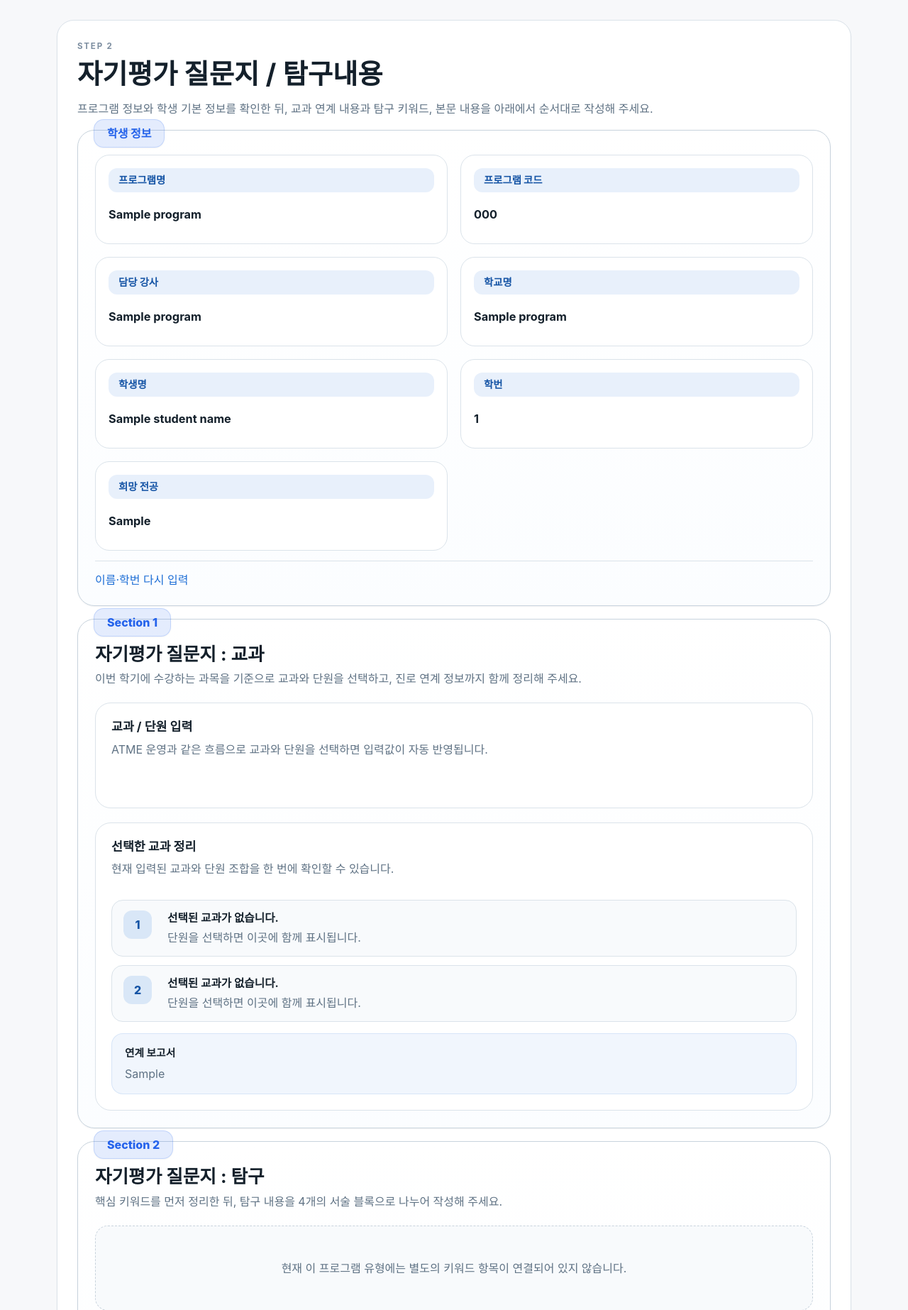
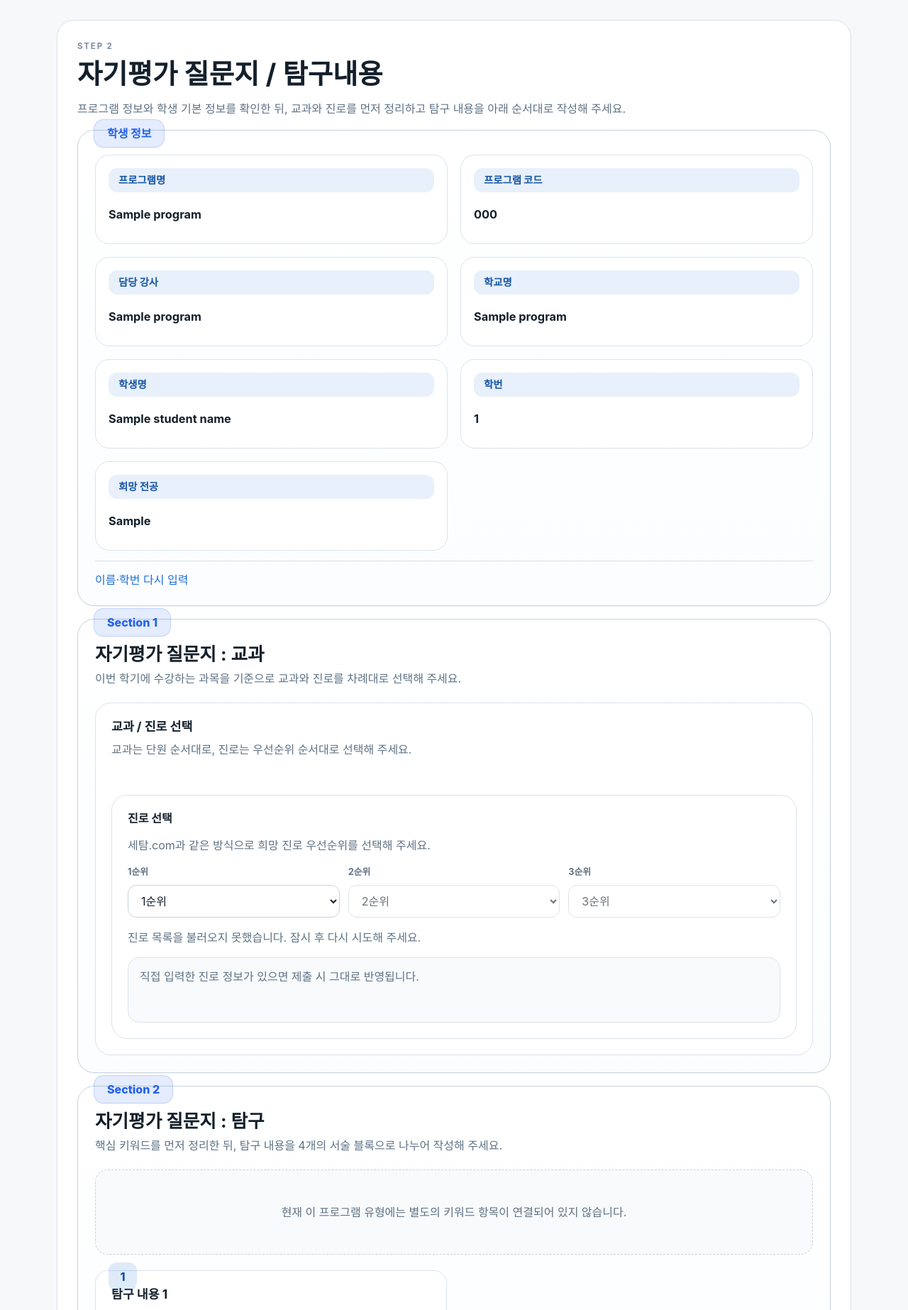
Before and after one commit to moonstar1268/ATME-camp, a Python web app: template templates/student_form.html in a window 1280 px wide. Shown: the part 76-1922 px from the top of the page at 71% size. Run offline with Jinja, Linux system fonts and the light colour scheme; the template is opened without the code that fills it: most values are stand-ins (such as "Sample title", 1, 10 or a date in 2020).

Commit message:
Refine admin forms and student selectors

```diff
--- a/static/app.css
+++ b/static/app.css
@@ -126,11 +126,11 @@
 
 .sidebar-role-chip {
   align-self: flex-start;
-  padding: 8px 12px;
+  padding: 10px 16px;
   border-radius: 999px;
   background: rgba(255, 255, 255, 0.1);
   color: #f8fafc;
-  font-size: 0.9rem;
+  font-size: 1.08rem;
   font-weight: 700;
 }
 
@@ -1254,6 +1254,74 @@
   gap: 14px;
 }
 
+.student-selection-layout {
+  display: grid;
+  grid-template-columns: minmax(0, 1.15fr) minmax(320px, 0.85fr);
+  gap: 20px;
+  align-items: start;
+}
+
+.student-selection-column {
+  display: grid;
+  gap: 18px;
+}
+
+.student-selector-group {
+  display: grid;
+  gap: 14px;
+  padding: 18px;
+  border: 1px solid var(--border);
+  border-radius: 18px;
+  background: var(--surface-soft);
+}
+
+.student-selector-group h5,
+.student-career-panel h5 {
+  margin: 0;
+  font-size: 1rem;
+  line-height: 1.3;
+}
+
+.student-selector-group p,
+.student-career-panel p,
+.student-selector-summary,
+.student-career-summary,
+.student-career-major-list {
+  margin: 0;
+  color: var(--text-soft);
+}
+
+.student-selector-toolbar {
+  display: flex;
+  justify-content: flex-end;
+}
+
+.student-career-panel {
+  display: grid;
+  gap: 16px;
+  min-height: 100%;
+  padding: 22px;
+  border: 1px solid var(--border);
+  border-radius: 22px;
+  background: #ffffff;
+}
+
+.student-career-grid {
+  display: grid;
+  grid-template-columns: repeat(3, minmax(0, 1fr));
+  gap: 12px;
+}
+
+.student-career-major-list {
+  min-height: 92px;
+  padding: 14px 16px;
+  border: 1px solid var(--border);
+  border-radius: 16px;
+  background: var(--surface-soft);
+  white-space: pre-wrap;
+  word-break: break-word;
+}
+
 .student-form-field {
   min-width: 0;
 }
@@ -1932,6 +2000,7 @@
 
   .student-question-layout,
   .student-writing-split,
+  .student-selection-layout,
   .teacher-home-grid,
   .page-grid.two-column,
   .master-detail-placeholder {
@@ -1992,6 +2061,7 @@
   .student-writing-body-grid,
   .teacher-spotlight-grid,
   .teacher-metrics-grid,
+  .student-career-grid,
   .reference-select-grid-school,
   .reference-select-grid-curriculum {
     grid-template-columns: 1fr;
--- a/static/app.js
+++ b/static/app.js
@@ -488,6 +488,7 @@
 
 const referenceCache = {
   cities: null,
+  careers: null,
   curricula: null,
   districts: new Map(),
   schools: new Map(),
@@ -540,6 +541,13 @@
     referenceCache.curricula = await readReferenceData("/references/curricula");
   }
   return referenceCache.curricula;
+}
+
+async function loadDesiredCareers() {
+  if (!referenceCache.careers) {
+    referenceCache.careers = await readReferenceData("/references/desired-careers");
+  }
+  return referenceCache.careers;
 }
 
 async function loadCurriculumUnits(curriculumId) {
@@ -666,7 +674,7 @@
 
   const help = document.createElement("p");
   help.className = "reference-inline-help";
-  help.textContent = "ATME 운영과 같은 흐름으로 교급, 지역, 학교를 순서대로 선택하면 프로그램 학교명이 자동 입력됩니다.";
+  help.textContent = "교급, 지역, 학교를 순서대로 선택하면 프로그램 학교명이 자동 입력됩니다.";
 
   selector.appendChild(levelRow);
   selector.appendChild(searchRow);
@@ -823,48 +831,101 @@
 
 function initStudentCurriculumSelectors() {
   const form = document.querySelector("form[action='/student/submit']");
-  if (!form) {
+  const selectionRoot = form?.querySelector("[data-student-selection-root]");
+  const selectionSource = selectionRoot?.querySelector("[data-student-selection-source]");
+  if (!form || !selectionRoot || !selectionSource) {
     return;
   }
 
-  form.querySelectorAll("input[name^='linked_subject_']").forEach((subjectInput) => {
-    const suffix = subjectInput.name.replace("linked_subject_", "");
+  if (selectionRoot.dataset.selectionReady === "true") {
+    return;
+  }
+  selectionRoot.dataset.selectionReady = "true";
+
+  const curriculumPairs = Array.from({ length: 2 }, (_, index) => {
+    const suffix = String(index + 1);
+    const subjectInput =
+      form.querySelector(`input[name='linked_subject_${suffix}']`) ||
+      form.querySelector(`textarea[name='linked_subject_${suffix}']`);
     const unitInput =
       form.querySelector(`input[name='linked_unit_${suffix}']`) ||
       form.querySelector(`textarea[name='linked_unit_${suffix}']`);
-    const subjectCard = subjectInput.closest("label");
-    const unitCard = unitInput?.closest("label");
 
-    if (!unitInput || !subjectCard || !unitCard) {
-      return;
-    }
-    if (subjectCard.querySelector("[data-curriculum-selector-ui]")) {
-      return;
+    if (!subjectInput || !unitInput) {
+      return null;
     }
 
-    subjectCard.classList.add("curriculum-selector-card");
-    unitCard.hidden = true;
-
+    const subjectLabel = subjectInput.closest("label");
+    const unitLabel = unitInput.closest("label");
+    if (subjectLabel) {
+      subjectLabel.hidden = true;
+    }
+    if (unitLabel) {
+      unitLabel.hidden = true;
+    }
     if (subjectInput.tagName === "INPUT") {
       subjectInput.type = "hidden";
     } else {
       subjectInput.hidden = true;
     }
-
     if (unitInput.tagName === "INPUT") {
       unitInput.type = "hidden";
     } else {
       unitInput.hidden = true;
     }
 
-    const caption = subjectCard.querySelector("span");
-    if (caption) {
-      caption.textContent = `교과/단원 선택 ${suffix}`;
+    return { suffix, subjectInput, unitInput };
+  }).filter(Boolean);
+
+  const careerGoalInput =
+    form.querySelector("input[name='career_goal']") || form.querySelector("textarea[name='career_goal']");
+  const careerMajorInput =
+    form.querySelector("input[name='career_major']") || form.querySelector("textarea[name='career_major']");
+
+  const careerGoalLabel = careerGoalInput?.closest("label");
+  const careerMajorLabel = careerMajorInput?.closest("label");
+  if (careerGoalLabel) {
+    careerGoalLabel.hidden = true;
+  }
+  if (careerMajorLabel) {
+    careerMajorLabel.hidden = true;
+  }
+  if (careerGoalInput) {
+    if (careerGoalInput.tagName === "INPUT") {
+      careerGoalInput.type = "hidden";
+    } else {
+      careerGoalInput.hidden = true;
     }
+  }
+  if (careerMajorInput) {
+    if (careerMajorInput.tagName === "INPUT") {
+      careerMajorInput.type = "hidden";
+    } else {
+      careerMajorInput.hidden = true;
+    }
+  }
 
-    const selector = document.createElement("div");
-    selector.className = "reference-enhancer compact-top";
-    selector.dataset.curriculumSelectorUi = "true";
+  const layout = document.createElement("div");
+  layout.className = "student-selection-layout";
+
+  const curriculumColumn = document.createElement("div");
+  curriculumColumn.className = "student-selection-column";
+  const careerColumn = document.createElement("div");
+  careerColumn.className = "student-selection-column";
+
+  selectionRoot.appendChild(layout);
+  layout.appendChild(curriculumColumn);
+  layout.appendChild(careerColumn);
+  selectionSource.hidden = true;
+
+  curriculumPairs.forEach((pair) => {
+    const group = document.createElement("div");
+    group.className = "student-selector-group";
+
+    const title = document.createElement("h5");
+    title.textContent = `교과 선택 ${pair.suffix}`;
+    const description = document.createElement("p");
+    description.textContent = "이번 학기에 수강하는 과목으로 선택해주시기 바랍니다.";
 
     const grid = document.createElement("div");
     grid.className = "reference-select-grid reference-select-grid-curriculum";
@@ -880,37 +941,37 @@
     grid.appendChild(createReferenceField("세부 단원", subUnitSelect));
 
     const summary = document.createElement("p");
-    summary.className = "reference-summary-text";
+    summary.className = "student-selector-summary";
 
-    const help = document.createElement("p");
-    help.className = "reference-inline-help";
-    help.textContent = "이번 학기에 수강하는 과목으로 선택해주시기 바랍니다.";
-
+    const toolbar = document.createElement("div");
+    toolbar.className = "student-selector-toolbar";
     const clearButton = document.createElement("button");
     clearButton.type = "button";
     clearButton.className = "reference-clear-button";
     clearButton.textContent = "선택 초기화";
+    toolbar.appendChild(clearButton);
 
-    selector.appendChild(grid);
-    selector.appendChild(summary);
-    selector.appendChild(help);
-    selector.appendChild(clearButton);
-    subjectCard.appendChild(selector);
+    group.appendChild(title);
+    group.appendChild(description);
+    group.appendChild(grid);
+    group.appendChild(summary);
+    group.appendChild(toolbar);
+    curriculumColumn.appendChild(group);
 
     const updateSummary = () => {
-      if (subjectInput.value && unitInput.value) {
-        summary.textContent = `선택한 교과/단원: ${subjectInput.value} > ${unitInput.value}`;
+      if (pair.subjectInput.value && pair.unitInput.value) {
+        summary.textContent = `${pair.subjectInput.value} > ${pair.unitInput.value}`;
         return;
       }
-      if (subjectInput.value) {
-        summary.textContent = `선택한 교과: ${subjectInput.value}`;
+      if (pair.subjectInput.value) {
+        summary.textContent = `${pair.subjectInput.value} 선택 완료`;
         return;
       }
-      summary.textContent = "선택한 교과/단원이 아직 없습니다.";
+      summary.textContent = "아직 선택한 교과가 없습니다.";
     };
 
     const resetSubUnits = () => {
-      unitInput.value = "";
+      pair.unitInput.value = "";
       subUnitSelect.disabled = true;
       setSelectOptions(subUnitSelect, [], "세부 단원");
       updateSummary();
@@ -931,7 +992,7 @@
         });
 
         const subjectOption = Array.from(subjectSelect.options).find(
-          (option) => option.textContent === subjectInput.value,
+          (option) => option.textContent === pair.subjectInput.value,
         );
         if (!subjectOption?.value) {
           updateSummary();
@@ -947,7 +1008,7 @@
         });
 
         const chosenBigUnit = bigUnits.find((unit) =>
-          String(unitInput.value || "").startsWith(String(unit.curriculumUnitName || "")),
+          String(pair.unitInput.value || "").startsWith(String(unit.curriculumUnitName || "")),
         );
 
         if (chosenBigUnit?.curriculumUnitId) {
@@ -960,7 +1021,7 @@
           });
 
           const chosenSubUnit = Array.from(subUnitSelect.options).find(
-            (option) => option.textContent === unitInput.value,
+            (option) => option.textContent === pair.unitInput.value,
           );
           if (chosenSubUnit?.value) {
             subUnitSelect.value = chosenSubUnit.value;
@@ -975,7 +1036,7 @@
 
     subjectSelect.addEventListener("change", async () => {
       const selectedOption = subjectSelect.options[subjectSelect.selectedIndex];
-      subjectInput.value = selectedOption?.value ? selectedOption.textContent : "";
+      pair.subjectInput.value = selectedOption?.value ? selectedOption.textContent : "";
       resetUnitGroups();
 
       if (!subjectSelect.value) {
@@ -1002,6 +1063,7 @@
         updateSummary();
         return;
       }
+
       try {
         const subUnits = await loadCurriculumSubUnits(unitGroupSelect.value);
         subUnitSelect.disabled = false;
@@ -1015,15 +1077,15 @@
     });
 
     subUnitSelect.addEventListener("change", () => {
-      unitInput.value = subUnitSelect.options[subUnitSelect.selectedIndex]?.value
+      pair.unitInput.value = subUnitSelect.options[subUnitSelect.selectedIndex]?.value
         ? subUnitSelect.options[subUnitSelect.selectedIndex].textContent
         : "";
       updateSummary();
     });
 
     clearButton.addEventListener("click", () => {
-      subjectInput.value = "";
-      unitInput.value = "";
+      pair.subjectInput.value = "";
+      pair.unitInput.value = "";
       subjectSelect.value = "";
       resetUnitGroups();
       updateSummary();
@@ -1033,6 +1095,139 @@
     updateSummary();
     restoreSelection();
   });
+
+  const careerPanel = document.createElement("div");
+  careerPanel.className = "student-career-panel";
+
+  const careerTitle = document.createElement("h5");
+  careerTitle.textContent = "진로 선택";
+  const careerDescription = document.createElement("p");
+  careerDescription.textContent = "세탐.com과 같은 방식으로 희망 진로 우선순위를 선택해 주세요.";
+
+  const careerGrid = document.createElement("div");
+  careerGrid.className = "student-career-grid";
+
+  const careerSelects = [1, 2, 3].map((priority) => {
+    const select = createSelect();
+    careerGrid.appendChild(createReferenceField(`${priority}순위`, select));
+    return select;
+  });
+
+  const careerSummary = document.createElement("p");
+  careerSummary.className = "student-career-summary";
+
+  const majorSummary = document.createElement("div");
+  majorSummary.className = "student-career-major-list";
+
+  careerPanel.appendChild(careerTitle);
+  careerPanel.appendChild(careerDescription);
+  careerPanel.appendChild(careerGrid);
+  careerPanel.appendChild(careerSummary);
+  careerPanel.appendChild(majorSummary);
+  careerColumn.appendChild(careerPanel);
+
+  const selectedCareerIds = ["", "", ""];
+  let careerOptions = [];
+
+  const buildCareerMap = () => {
+    const map = new Map();
+    careerOptions.forEach((career) => {
+      map.set(String(career.desiredCareerId), career);
+    });
+    return map;
+  };
+
+  const updateCareerOptions = () => {
+    const currentMap = buildCareerMap();
+
+    careerSelects.forEach((select, index) => {
+      const selectedValue = selectedCareerIds[index];
+      const otherSelected = selectedCareerIds.filter((value, position) => value && position !== index);
+      const items = careerOptions
+        .filter((career) => !otherSelected.includes(String(career.desiredCareerId)))
+        .map((career) => ({
+          id: String(career.desiredCareerId),
+          name: career.careerField,
+        }));
+
+      setSelectOptions(select, items, `${index + 1}순위`, {
+        valueKey: "id",
+        labelKey: "name",
+        selectedValue,
+      });
+
+      if (selectedValue && !currentMap.has(selectedValue)) {
+        selectedCareerIds[index] = "";
+      }
+      select.disabled = index > 0 && !selectedCareerIds[index - 1];
+    });
+  };
+
+  const updateCareerHiddenInputs = () => {
+    const careerMap = buildCareerMap();
+    const selectedCareers = selectedCareerIds
+      .map((value) => careerMap.get(String(value)))
+      .filter(Boolean);
+
+    const careerNames = selectedCareers.map((career) => career.careerField);
+    const majors = Array.from(
+      new Set(
+        selectedCareers
+          .flatMap((career) => normalizeKeywords(career.relatedMajors || ""))
+          .filter(Boolean),
+      ),
+    );
+
+    if (careerGoalInput) {
+      careerGoalInput.value = careerNames.join(", ");
+    }
+    if (careerMajorInput) {
+      careerMajorInput.value = majors.join(", ");
+    }
+
+    careerSummary.textContent = careerNames.length
+      ? `선택한 진로: ${careerNames.join(" / ")}`
+      : "아직 선택한 진로가 없습니다.";
+    majorSummary.textContent = majors.length
+      ? `연관 학과: ${majors.join(", ")}`
+      : "선택한 진로에 맞는 관련 학과가 이곳에 표시됩니다.";
+  };
+
+  careerSelects.forEach((select, index) => {
+    select.addEventListener("change", () => {
+      selectedCareerIds[index] = select.value || "";
+      for (let position = index + 1; position < selectedCareerIds.length; position += 1) {
+        if (!selectedCareerIds[index]) {
+          selectedCareerIds[position] = "";
+          careerSelects[position].value = "";
+        }
+      }
+      updateCareerOptions();
+      updateCareerHiddenInputs();
+    });
+  });
+
+  const restoreCareers = async () => {
+    try {
+      careerOptions = await loadDesiredCareers();
+      const existingNames = normalizeKeywords(careerGoalInput?.value || "");
+      existingNames.slice(0, 3).forEach((name, index) => {
+        const matched = careerOptions.find((career) => career.careerField === name);
+        if (matched) {
+          selectedCareerIds[index] = String(matched.desiredCareerId);
+        }
+      });
+      updateCareerOptions();
+      updateCareerHiddenInputs();
+    } catch {
+      careerSummary.textContent = "진로 목록을 불러오지 못했습니다. 잠시 후 다시 시도해 주세요.";
+      majorSummary.textContent = careerMajorInput?.value || "직접 입력한 진로 정보가 있으면 제출 시 그대로 반영됩니다.";
+    }
+  };
+
+  updateCareerOptions();
+  updateCareerHiddenInputs();
+  restoreCareers();
 }
 
 function openDialog(dialog) {
--- a/templates/student_form.html
+++ b/templates/student_form.html
@@ -28,7 +28,7 @@
           <p class="section-kicker">STEP 2</p>
           <h2>자기평가 질문지 / 탐구내용</h2>
           <p class="card-description">
-            프로그램 정보와 학생 기본 정보를 확인한 뒤, 교과 연계 내용과 탐구 키워드, 본문 내용을 아래에서 순서대로 작성해 주세요.
+            프로그램 정보와 학생 기본 정보를 확인한 뒤, 교과와 진로를 먼저 정리하고 탐구 내용을 아래 순서대로 작성해 주세요.
           </p>
         </div>
 
@@ -78,17 +78,17 @@
           <div class="student-writing-header">
             <div>
               <h3>자기평가 질문지 : 교과</h3>
-              <p>이번 학기에 수강하는 과목을 기준으로 교과와 단원을 선택하고, 진로 연계 정보까지 함께 정리해 주세요.</p>
+              <p>이번 학기에 수강하는 과목을 기준으로 교과와 진로를 차례대로 선택해 주세요.</p>
             </div>
           </div>
 
-          <div class="student-writing-split">
-            <div class="student-section-panel">
-              <div class="section-head">
-                <h4>교과 / 단원 입력</h4>
-                <p>ATME 운영과 같은 흐름으로 교과와 단원을 선택하면 입력값이 자동 반영됩니다.</p>
-              </div>
+          <div class="student-section-panel student-selection-shell" data-student-selection-root>
+            <div class="section-head">
+              <h4>교과 / 진로 선택</h4>
+              <p>교과는 단원 순서대로, 진로는 우선순위 순서대로 선택해 주세요.</p>
+            </div>
 
+            <div class="student-selection-fallback" data-student-selection-source>
               <div class="student-curriculum-grid">
                 {% for field in question_schema.flat_fields %}
                   {% if field.id in curriculum_ids %}
@@ -125,34 +125,6 @@
                 {% endfor %}
               </div>
             </div>
-
-            <div class="student-section-panel">
-              <div class="section-head">
-                <h4>선택한 교과 정리</h4>
-                <p>현재 입력된 교과와 단원 조합을 한 번에 확인할 수 있습니다.</p>
-              </div>
-
-              <div class="student-summary-list">
-                {% for index in [1, 2] %}
-                  {% set selected_subject = form_data.answers.get('linked_subject_' ~ index, '') %}
-                  {% set selected_unit = form_data.answers.get('linked_unit_' ~ index, '') %}
-                  <div class="student-summary-row">
-                    <span class="student-summary-index">{{ index }}</span>
-                    <div class="student-summary-body">
-                      <strong>{{ selected_subject or '선택된 교과가 없습니다.' }}</strong>
-                      <p>{{ selected_unit or '단원을 선택하면 이곳에 함께 표시됩니다.' }}</p>
-                    </div>
-                  </div>
-                {% endfor %}
-              </div>
-
-              {% if question_schema.report_reference %}
-                <div class="student-inline-note">
-                  <strong>연계 보고서</strong>
-                  <p>{{ question_schema.report_reference }}</p>
-                </div>
-              {% endif %}
-            </div>
           </div>
         </section>
 
@@ -172,7 +144,7 @@
                 <div class="student-section-panel">
                   <div class="section-head">
                     <h4>핵심 키워드</h4>
-                    <p>탐구를 대표하는 키워드를 추가해 두면 아래 목록에 정리됩니다.</p>
+                    <p>탐구를 대표하는 키워드를 추가하면 오른쪽 목록에 차례대로 정리됩니다.</p>
                   </div>
 
                   <input type="hidden" name="{{ field.id }}" value="{{ form_data.answers.get(field.id, '') }}" data-keyword-value />
@@ -188,7 +160,7 @@
                 <div class="student-section-panel">
                   <div class="section-head">
                     <h4>키워드 목록</h4>
-                    <p>추가한 키워드는 제출 전에 언제든지 다시 정리할 수 있습니다.</p>
+                    <p>추가한 키워드는 제출 전에 이곳에서 다시 정리해 볼 수 있습니다.</p>
                   </div>
                   <div class="student-keyword-list" data-keyword-list></div>
                 </div>
```
Also changed, not shown: app.py (+8 -3 lines), templates/admin_dashboard.html (+3 -35 lines).
